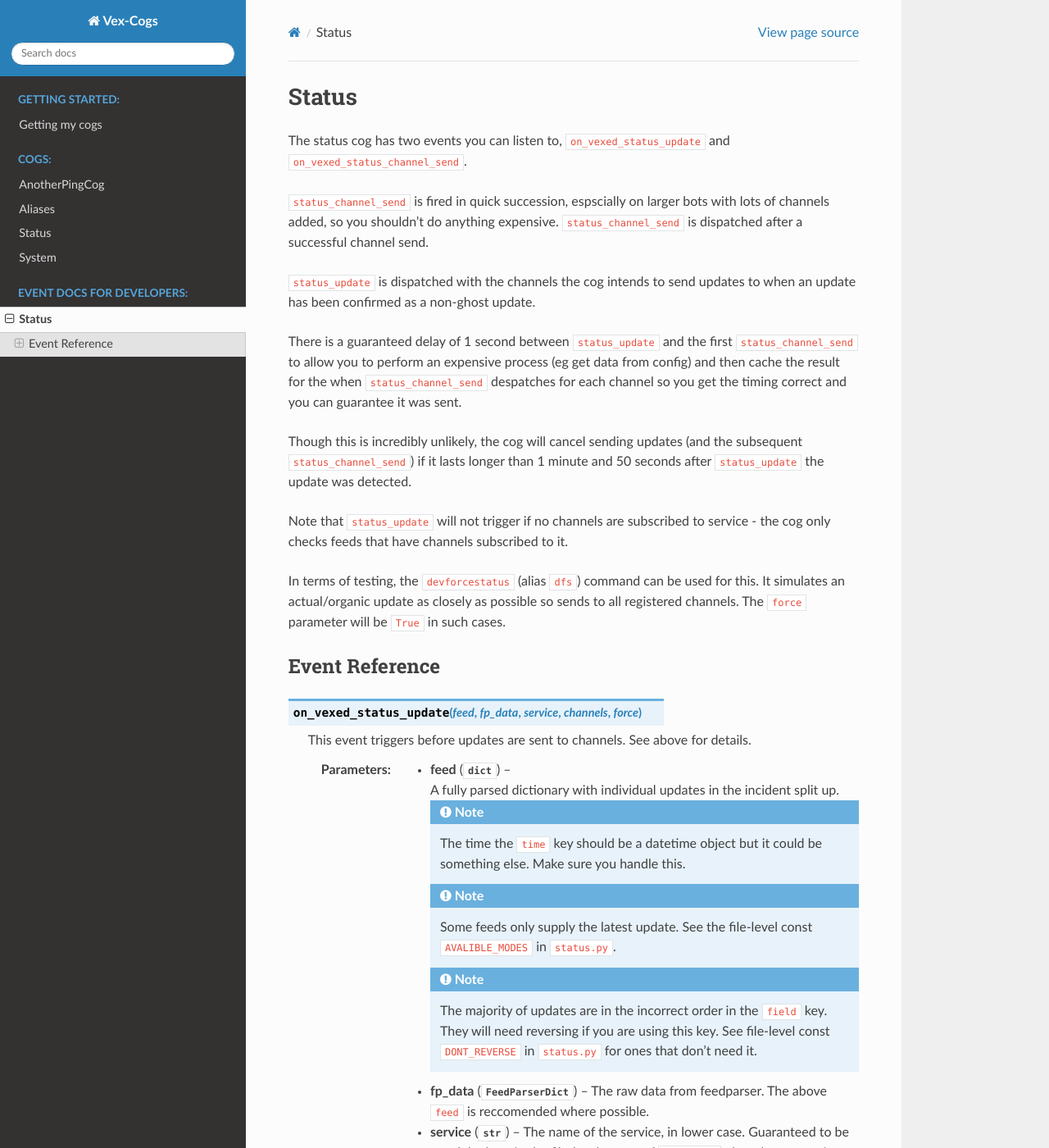
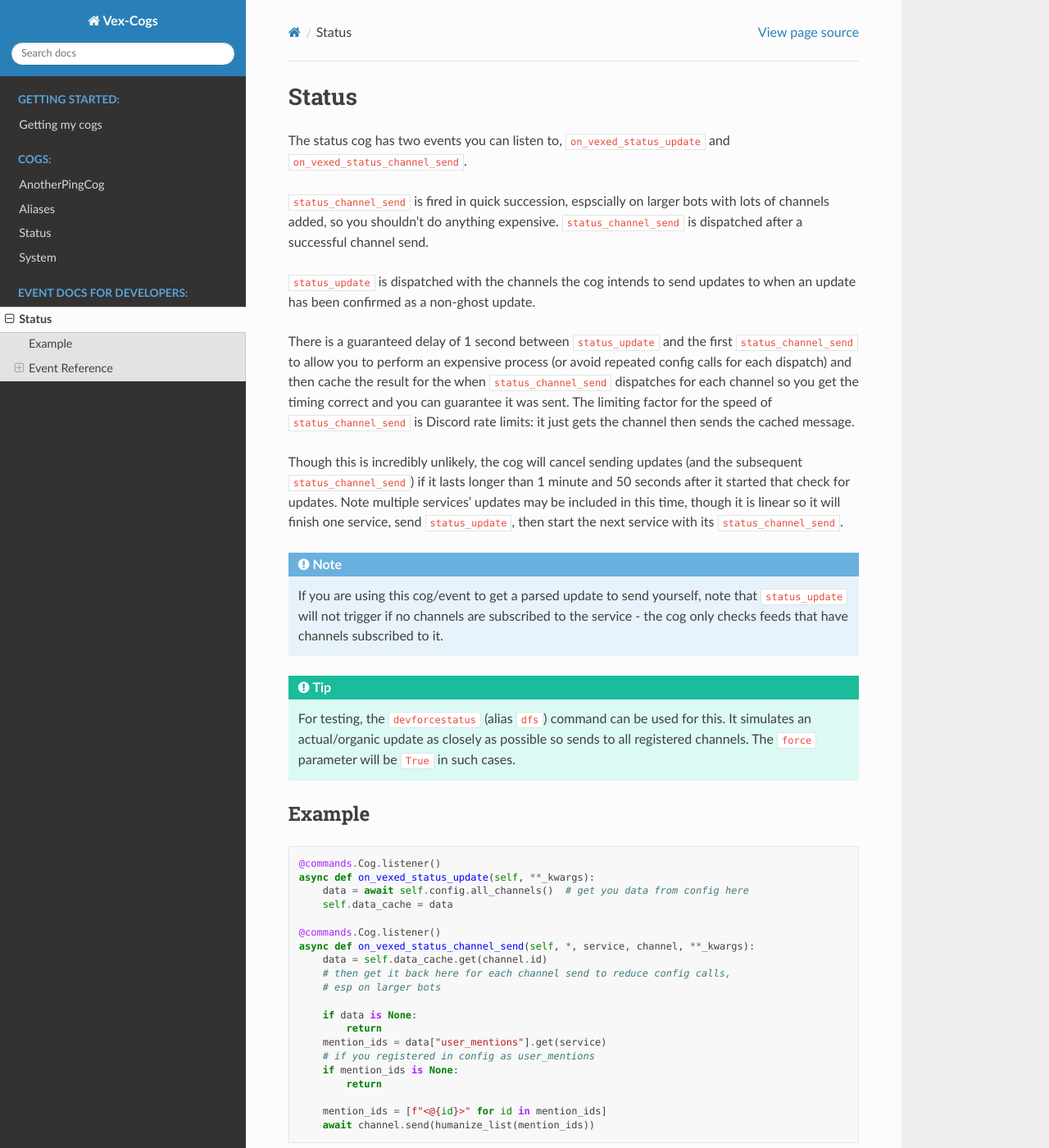
Before and after one commit to Vexed01/Vex-Cogs, a Sphinx documentation site: the page built from docs/statusdev.rst, in a window 1280 px wide and 1400 px high. Shown: the whole window at 82% size. Built offline with Sphinx 7.4.7 and the Read the Docs theme 2.0.0, drawn with Linux system fonts in a browser that asks for light colours.

Commit message:
[Docs/StatusEventRef] Change wording, add example

```diff
--- a/docs/statusdev.rst
+++ b/docs/statusdev.rst
@@ -15,20 +15,55 @@ is dispatched after a successful channel send.
 an update has been confirmed as a non-ghost update.
 
 There is a guaranteed delay of 1 second between ``status_update`` and the first
-``status_channel_send`` to allow you to perform an expensive process (eg get data
-from config) and then cache the result for the when ``status_channel_send`` despatches
-for each channel so you get the timing correct and you can guarantee it was sent.
+``status_channel_send`` to allow you to perform an expensive process (or avoid repeated
+config calls for each dispatch)
+and then cache the result for the when ``status_channel_send`` dispatches
+for each channel so you get the timing correct and you can guarantee it was sent. The
+limiting factor for the speed of ``status_channel_send`` is Discord rate limits: it just
+gets the channel then sends the cached message.
 
 Though this is incredibly unlikely, the cog will cancel sending updates (and the subsequent
 ``status_channel_send``) if it lasts longer than 1 minute and 50 seconds after
-``status_update`` the update was detected.
+it started that check for updates. Note multiple services' updates may be included in this
+time, though it is linear so it will finish one service, send ``status_update``, then start
+the next service with its ``status_channel_send``.
 
-Note that ``status_update`` will not trigger if no channels are subscribed to service -
-the cog only checks feeds that have channels subscribed to it.
+.. note::
+    If you are using this cog/event to get a parsed update to send yourself, note that
+    ``status_update`` will not trigger if no channels are subscribed to the service -
+    the cog only checks feeds that have channels subscribed to it.
 
-In terms of testing, the ``devforcestatus`` (alias ``dfs``) command can be used for this.
-It simulates an actual/organic update as closely as possible so sends to all registered
-channels. The ``force`` parameter will be ``True`` in such cases.
+.. tip::
+    For testing, the ``devforcestatus`` (alias ``dfs``) command can be used for this.
+    It simulates an actual/organic update as closely as possible so sends to all registered
+    channels. The ``force`` parameter will be ``True`` in such cases.
+
+*******
+Example
+*******
+
+.. code-block:: python
+
+    @commands.Cog.listener()
+    async def on_vexed_status_update(self, **_kwargs):
+        data = await self.config.all_channels()  # get you data from config here
+        self.data_cache = data
+
+    @commands.Cog.listener()
+    async def on_vexed_status_channel_send(self, *, service, channel, **_kwargs):
+        data = self.data_cache.get(channel.id)
+        # then get it back here for each channel send to reduce config calls,
+        # esp on larger bots
+
+        if data is None:
+            return
+        mention_ids = data["user_mentions"].get(service)
+        # if you registered in config as user_mentions
+        if mention_ids is None:
+            return
+
+        mention_ids = [f"<@{id}>" for id in mention_ids]
+        await channel.send(humanize_list(mention_ids))
 
 
 ***************
```
Also changed, not shown: 1 other file.
